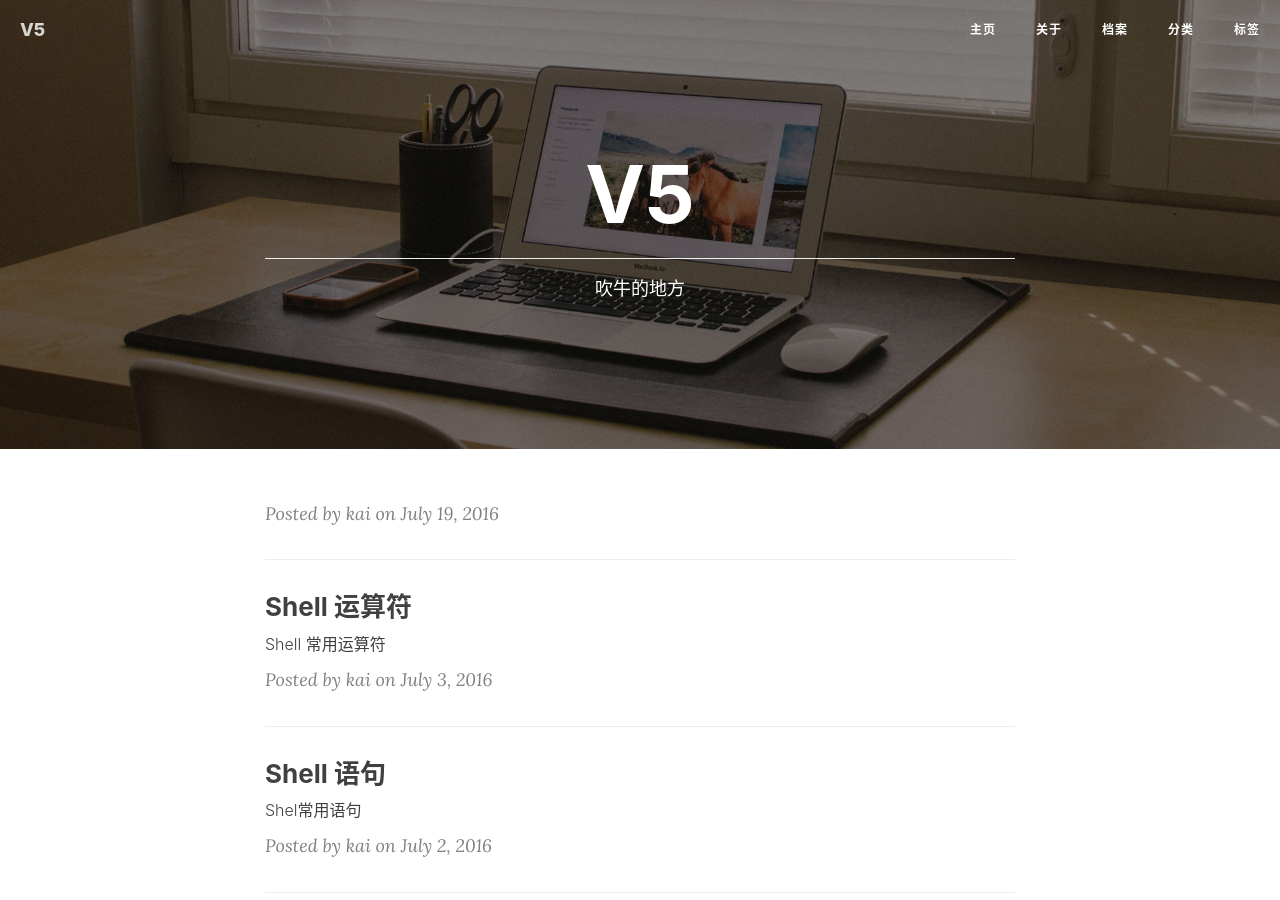
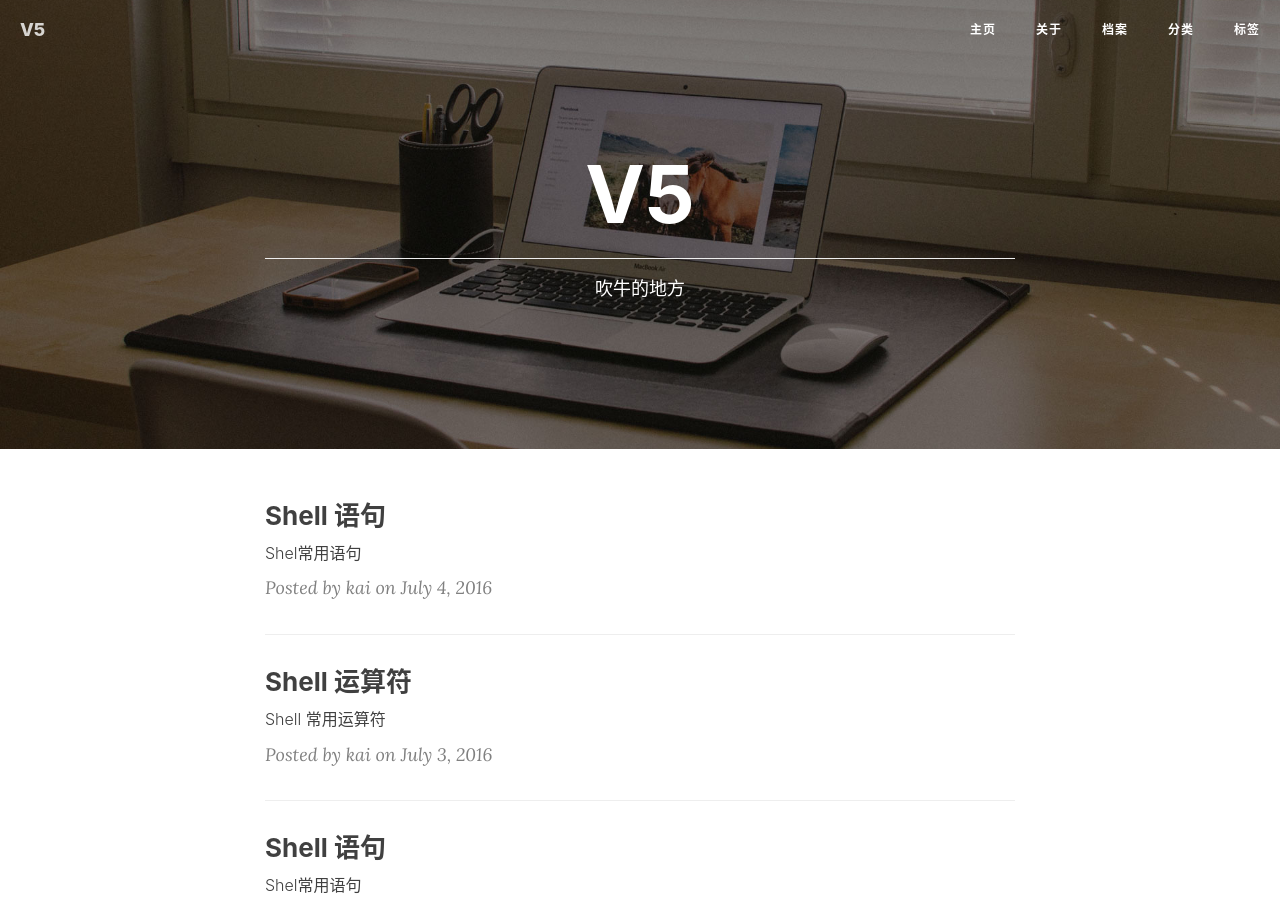
Before and after one commit to zongkaizhang/zongkaizhang.github.com, a Jekyll site: the page built from index.html, in a window 1280 px wide and 900 px high. Built offline with Jekyll 4.4.1, drawn with Linux system fonts in a browser that asks for light colours; nearby versions of some CDN libraries; the list of posts is cut into pages by our own code; comment, search, counter and statistics services are not loaded.

Commit message:
Modify bug.

```diff
--- a/_posts/2016-07-04-arp.md
+++ b/_posts/2016-07-04-arp.md
@@ -1,9 +1,9 @@
 ---
-layout:post
-title:"ARPRARP"
-subtitle:"地址解析协议"
-category:"计算机"
-tags:[网络,TCP/IP]
+layout: post
+title: "Shell 语句"
+subtitle: "Shel常用语句"
+category: "开发工具"
+tags: [Shell,Linux]
 ---
 {% include JB/setup %}
 ---
```
